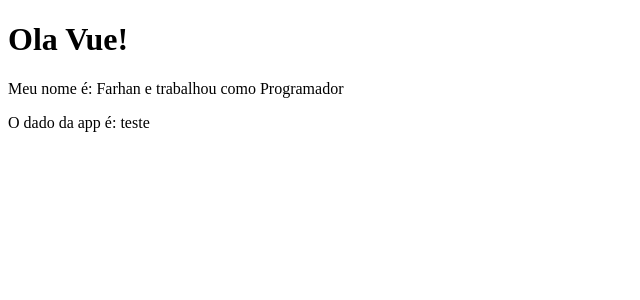
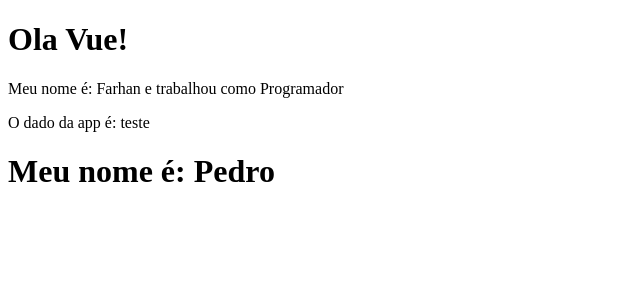
Before and after one commit to Farhanagigi/Burger_shop, a Vue app: page / in a window 1280 px wide. Shown: the top 300 px of the page, without its empty margins (0-640 px from the left). Built offline with nearby package versions, Linux system fonts and the light colour scheme.

Commit message:
feature: lifecycle timeout

```diff
--- a/src/App.vue
+++ b/src/App.vue
@@ -1,15 +1,19 @@
 <template>
   <PrimeiroComponente />
   <p>O dado da app é: {{ testando }}</p>
+  <LifeCycle />
 </template>
 
 <script>
 import { defineComponent } from "vue";
+import LifeCycle from "./components/LifeCycle.vue";
 import PrimeiroComponente from "./components/PrimeiroComponente.vue";
+
 export default defineComponent({
   name: "App",
   components: {
     PrimeiroComponente,
+    LifeCycle,
   },
   data() {
     return {
--- /dev/null
+++ b/src/components/LifeCycle.vue
@@ -0,0 +1,30 @@
+<template>
+  <div>
+    <h1>Meu nome é: {{ name }}</h1>
+  </div>
+</template>
+
+<script>
+import { defineComponent } from "@vue/runtime-core";
+
+export default defineComponent({
+  name: "LifeCycle",
+  data() {
+    return {
+      name: "Ainda nao sei",
+    };
+  },
+  created() {
+    setTimeout(() => {
+      this.name = "Farhan";
+    }, 1000);
+  },
+  mounted() {
+    setTimeout(() => {
+      this.name = "Pedro";
+    }, 3000);
+  },
+});
+</script>
+
+<style lang="scss" scoped></style>
```
